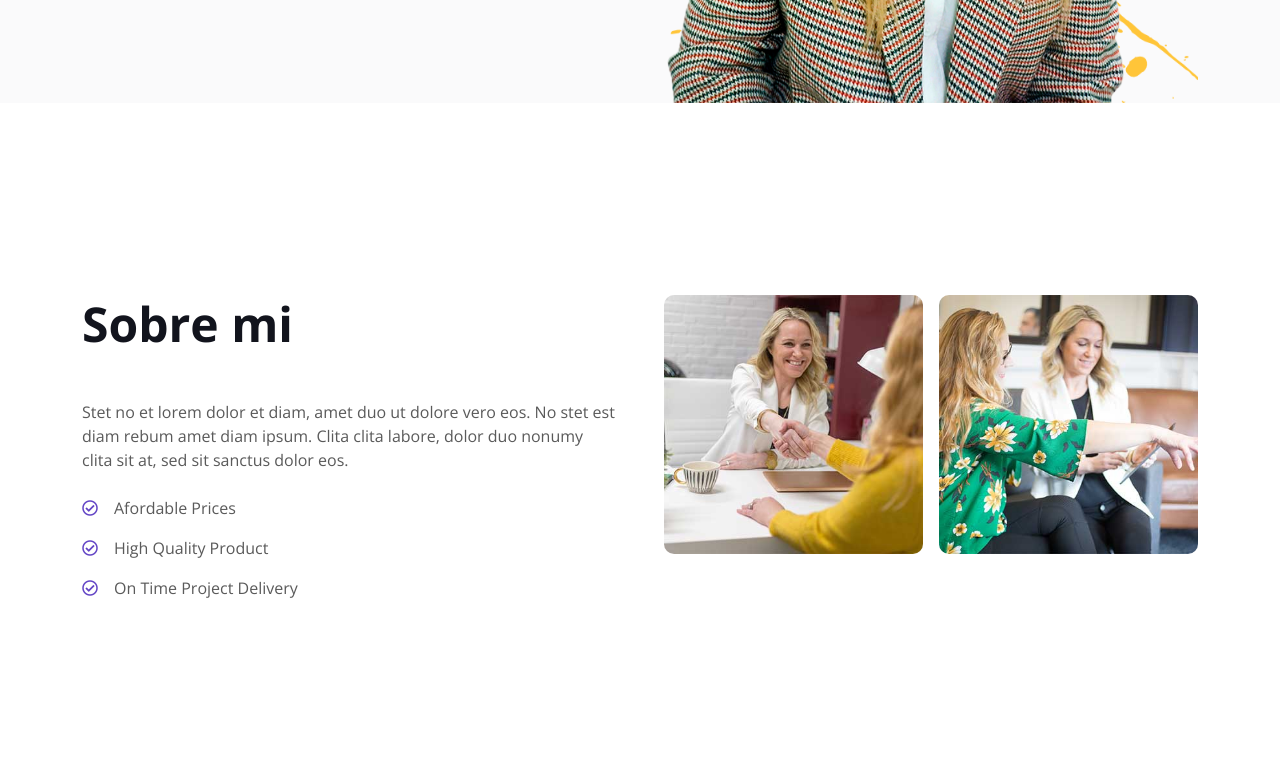
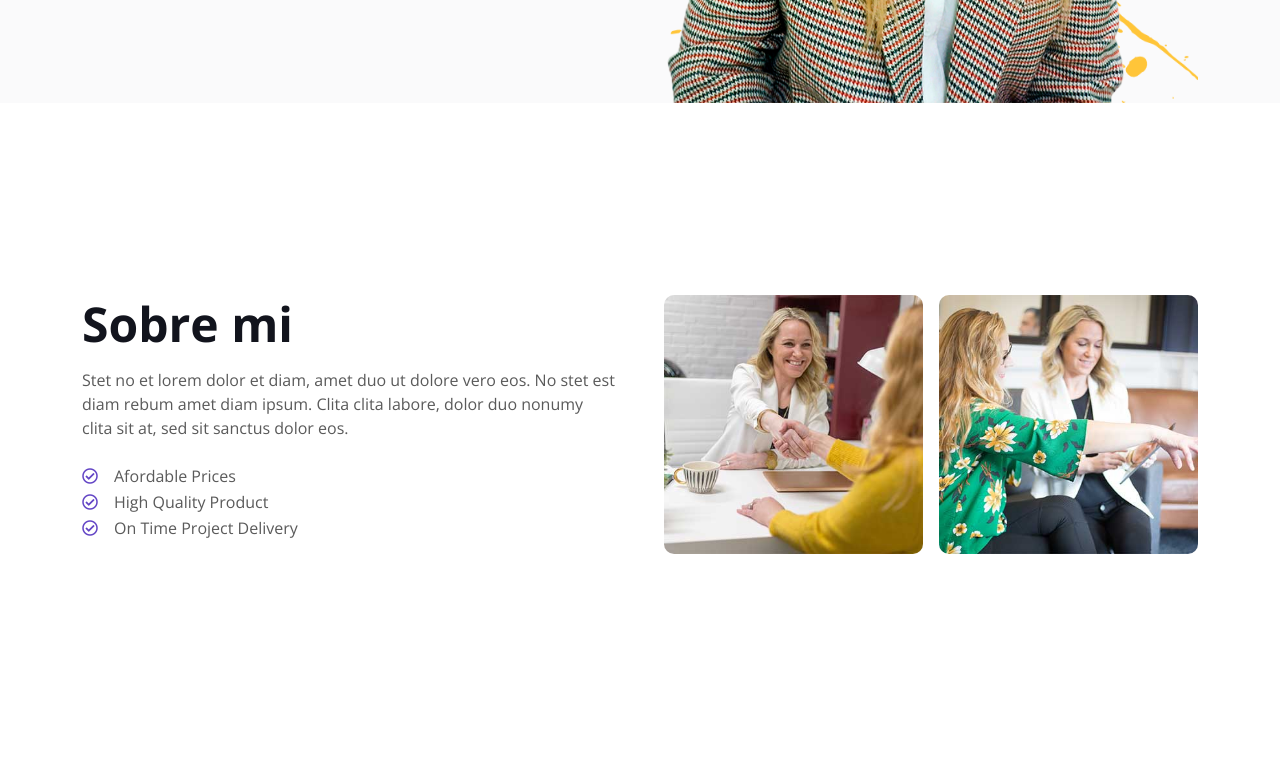
Before and after one commit to iglezgallego/iglezgallego.github.io, a plain HTML site: page index.html in a window 1280 px wide. Shown: the part 587-1354 px from the top of the page. Drawn offline with nearby package versions, Linux system fonts and the light colour scheme.

Commit message:
(39) Custom update

```diff
--- a/index.html
+++ b/index.html
@@ -129,7 +129,7 @@
         <div class="container">
             <div class="row g-5">
                 <div class="col-lg-6 wow fadeInUp" data-wow-delay="0.1s">
-                    <h1 class="display-5 mb-5">Sobre mi</h1>
+                    <h1 class="display-5 mb-5" style="margin-bottom: 1rem !important;">Sobre mi</h1>
                     <!-- <div class="d-flex align-items-center mb-5">
                         <div class="years flex-shrink-0 text-center me-4">
                             <h1 class="display-1 mb-0">15</h1>
@@ -138,9 +138,9 @@
                         <h3 class="lh-base mb-0">of working experience as a web designer & developer</h3>
                     </div> -->
                     <p class="mb-4">Stet no et lorem dolor et diam, amet duo ut dolore vero eos. No stet est diam rebum amet diam ipsum. Clita clita labore, dolor duo nonumy clita sit at, sed sit sanctus dolor eos.</p>
-                    <p class="mb-3"><i class="far fa-check-circle text-primary me-3"></i>Afordable Prices</p>
-                    <p class="mb-3"><i class="far fa-check-circle text-primary me-3"></i>High Quality Product</p>
-                    <p class="mb-3"><i class="far fa-check-circle text-primary me-3"></i>On Time Project Delivery</p>
+                    <p class="mb-3" style="margin-bottom: 0.1rem !important;"><i class="far fa-check-circle text-primary me-3"></i>Afordable Prices</p>
+                    <p class="mb-3" style="margin-bottom: 0.1rem !important;"><i class="far fa-check-circle text-primary me-3"></i>High Quality Product</p>
+                    <p class="mb-3" style="margin-bottom: 0.1rem !important;"><i class="far fa-check-circle text-primary me-3"></i>On Time Project Delivery</p>
                     <!-- <a class="btn btn-primary py-3 px-5 mt-3" href="">Read More</a> -->
 
                 </div>
```
